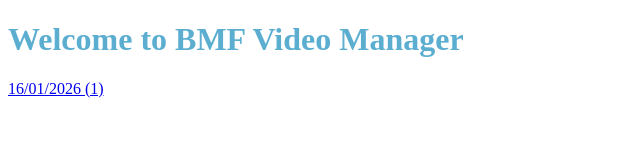
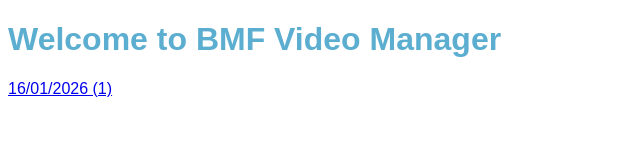
Before and after one commit to beemusicfinder/Videos-For-Assembly, a plain HTML site: page index.html in a window 1280 px wide. Shown: the whole page, without its empty margins (0-640 px from the left). Drawn offline with Linux system fonts and the light colour scheme.

Commit message:
Update index.html

```diff
--- a/index.html
+++ b/index.html
@@ -5,11 +5,11 @@
       color: rgb(92, 174, 209)
     }
     body {
-      font-famiy: sans-serif
+      font-family: sans-serif
     }
   </style>
 <body>
 <h1>Welcome to BMF Video Manager</h1>
-<a href="/Videos-For-Assembly/16-01-26-1.html">16/01/2026 (1)</a>
+<a href="/Videos-For-Assembly/16-01-2026-1.html">16/01/2026 (1)</a>
 </body>
 </html>
```
